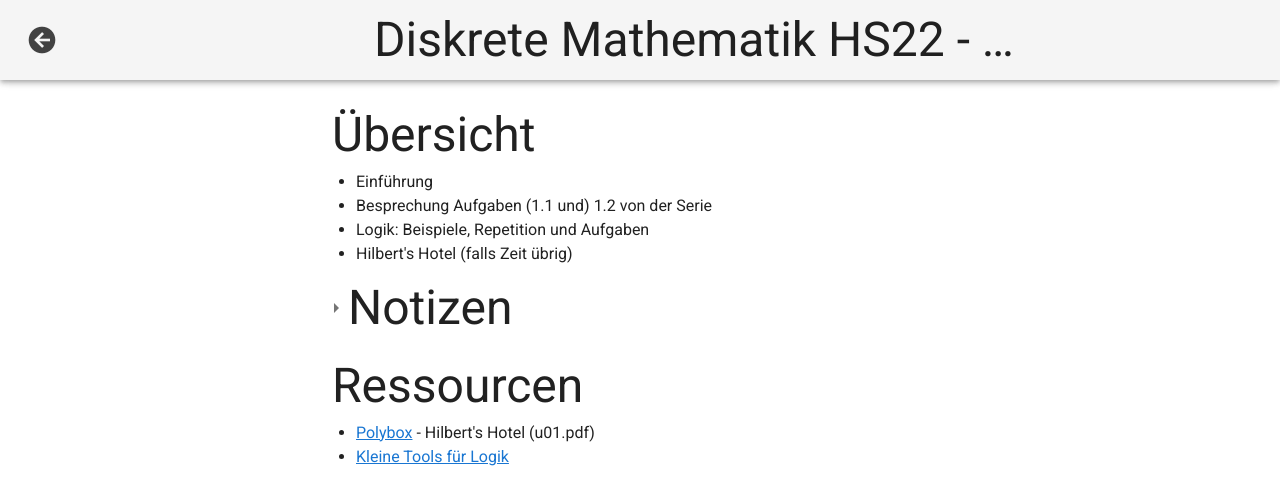
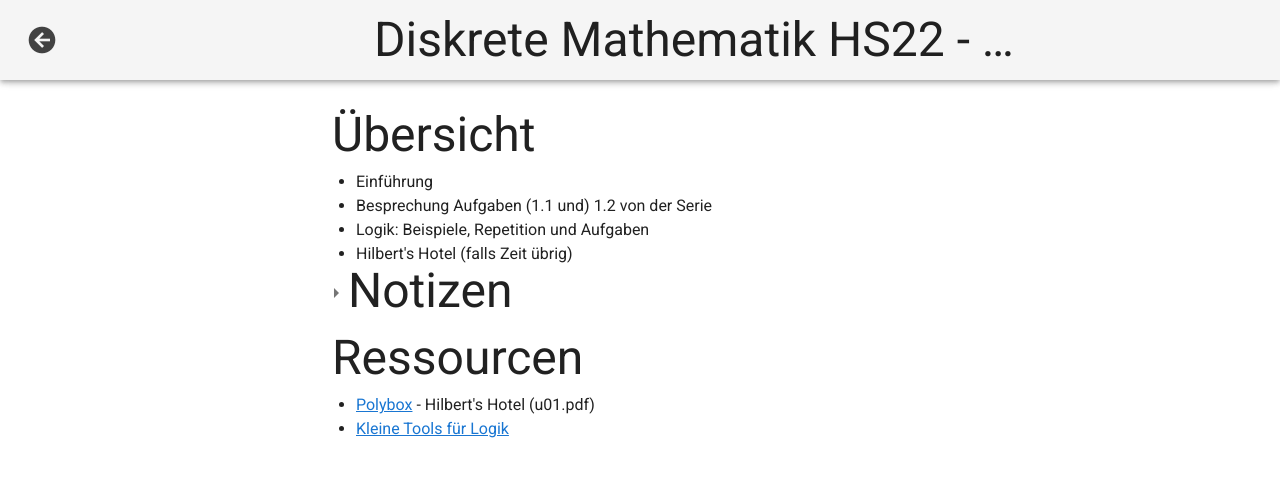
Before and after one commit to HumbleCatcher/eth-homepage, a Nuxt app: page /dm2022/week/1 in a window 1280 px wide. Shown: the top 504 px of the page. Built offline with nearby package versions, Linux system fonts and the light colour scheme.

Commit message:
adjust collapsible-header

```diff
--- a/components/CollapsibleHeader.vue
+++ b/components/CollapsibleHeader.vue
@@ -6,17 +6,14 @@
       :class="`h${size}-margin`"
       style="cursor: pointer"
     >
-      <div
-        class="mt-2 d-flex justify-content-center align-center"
-        :class="{ active }"
-      >
+      <div class="mt-1 d-flex" :class="{ active }">
         <v-icon>mdi-menu-right</v-icon>
       </div>
-      <component :is="`h${size}`" style="display: inline">
+      <component :is="`h${size}`" style="display: inline" class="ma-0">
         {{ text }}
       </component>
     </div>
-    <div v-if="active">
+    <div v-show="active">
       <slot />
     </div>
   </div>
```
